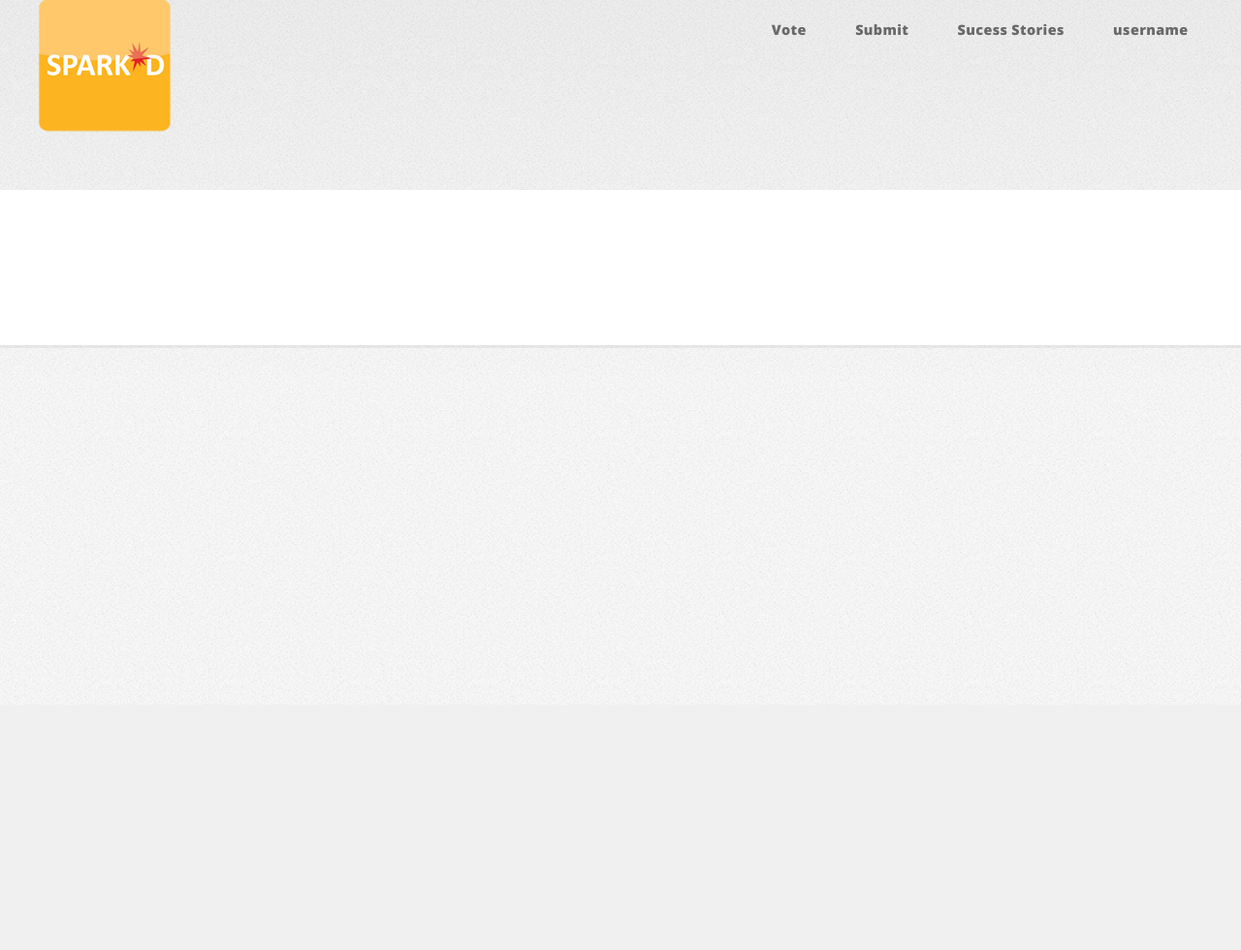
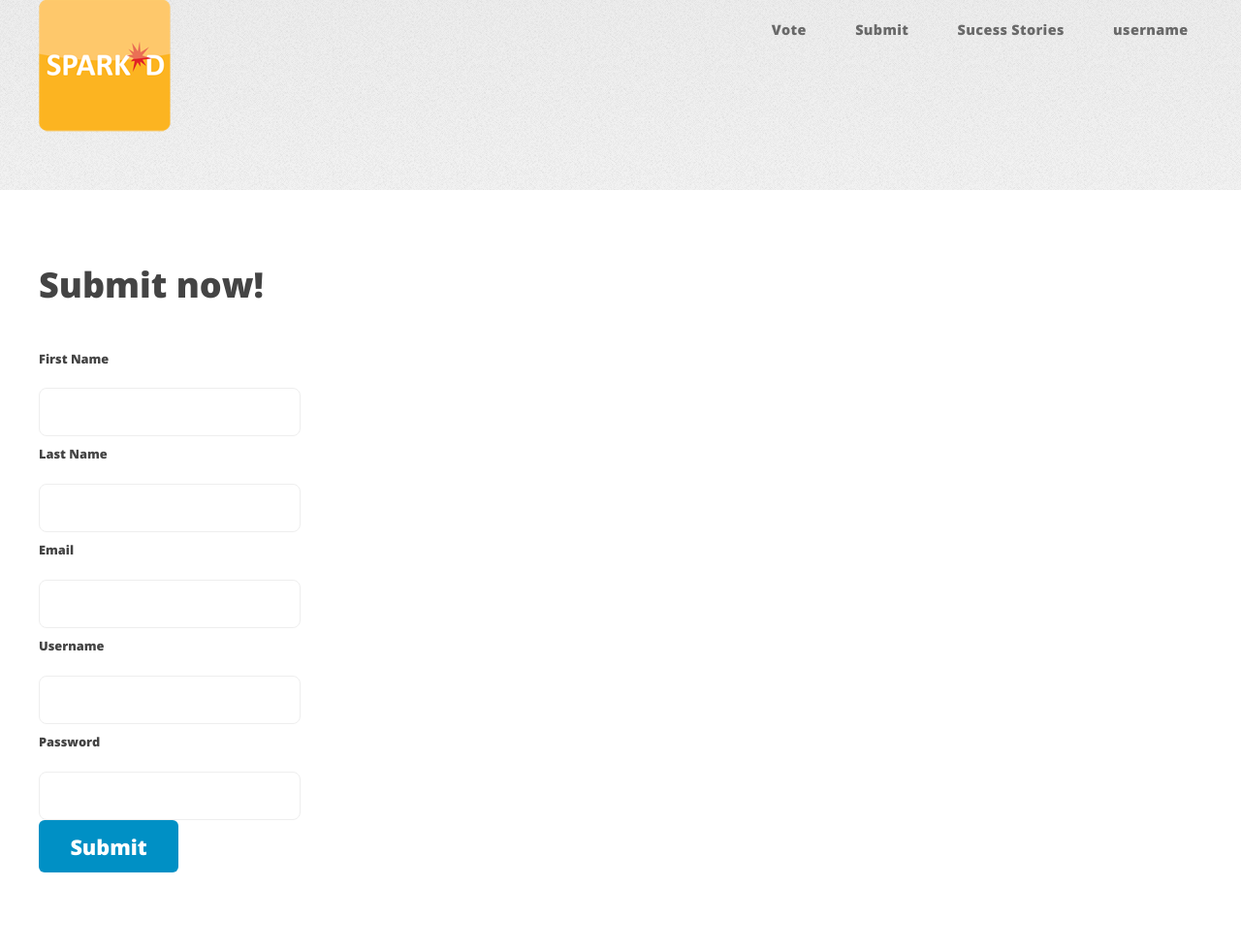
Before and after one commit to alex9311/information-retrieval, a PHP site: page /pages/submit.php in a window 1280 px wide. Shown: the part 73-1053 px from the top of the page at 97% size. Before the commit the page ends 432 px from the top, so only its background shows below. Run offline with PHP 8.4, Linux system fonts and the light colour scheme.

Commit message:
added gizems submit screen, fixed tabulation

```diff
--- a/app/pages/submit.php
+++ b/app/pages/submit.php
@@ -12,16 +12,40 @@
     <!-- Header -->
     <?php print_header($app_directory); ?>
     <!-- Main -->
-      <div id="main-wrapper">
-        <div class="container">
+    <div id="main-wrapper">
+      <div class="container">
+        <!-- Content -->
+        <div id="content">
+        <!-- this is where the content will go -->
+
           <div class="row">
-              <!-- Content -->
-                <div id="content">
-		<!-- this is where the content will go -->
-                </div>
-            </div>
-          </div>
-        </div>
-      </div>
+            <div class="3u">
+              <h2>Submit now!</h2>
+              <div id="envelope">
+                <form action="" method="post">
+                  <label> First Name </label>
+                  <input type="text" name="firstname" width="100px;">
+
+                  <label> Last Name </label>
+                  <input type="text" name="lastname" width="100px;">
+
+                  <label> Email </label>
+                  <input type="text" name="email">
+
+                  <label> Username </label>
+                  <input type="text" name="username">
+
+                  <label> Password </label>
+                  <input type="password" name="password">
+
+                  <input type="submit" value="Submit" id="submit">
+                </form>
+              </div><!--envelope-->
+            </div><!--class 3u-->
+          </div><!--row-->
+
+        </div><!--content-->
+      </div><!--container-->
+    </div><!--main_wrapper-->
   </body>
 </html>
```
Also changed, not shown: app/pages/blank_subpage.php (+9 -11 lines), app/pages/vote.php (+9 -11 lines), app/index.php (indentation only), app/libraries/html5up-verti/signup.html (line endings or trailing spaces).
